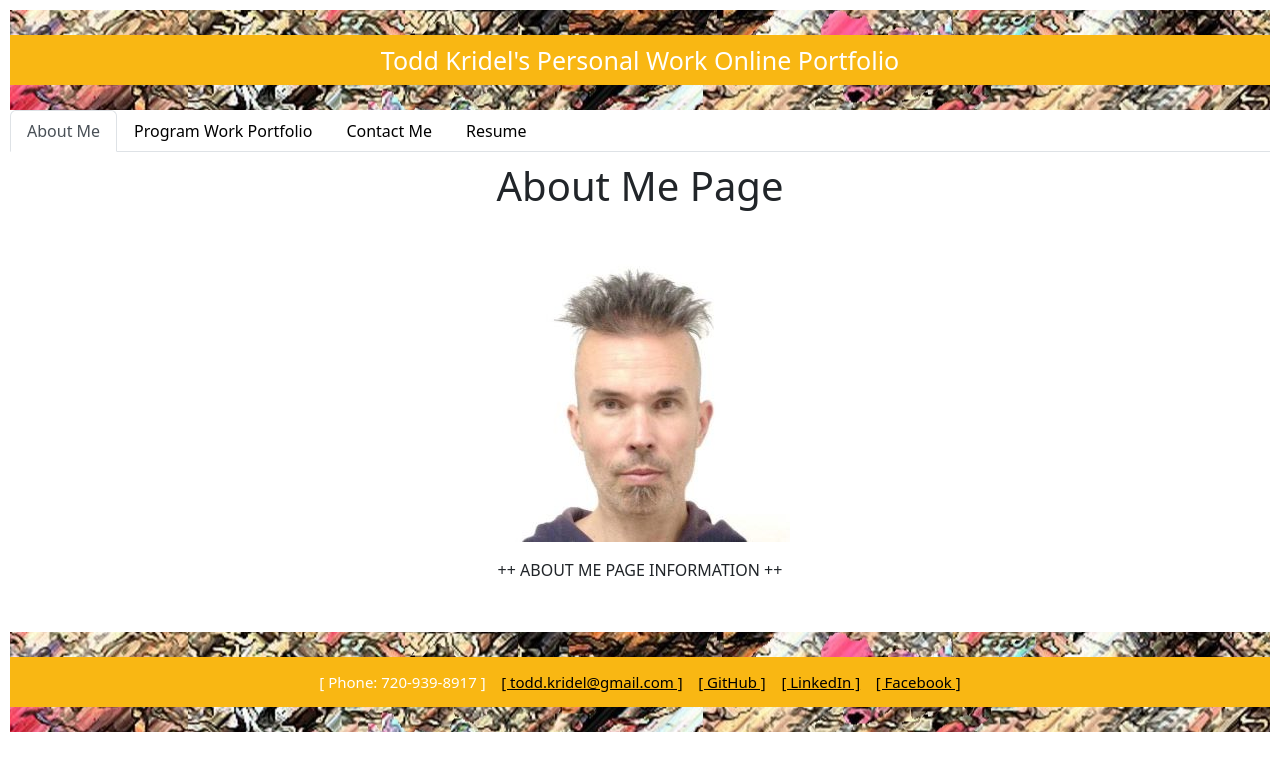
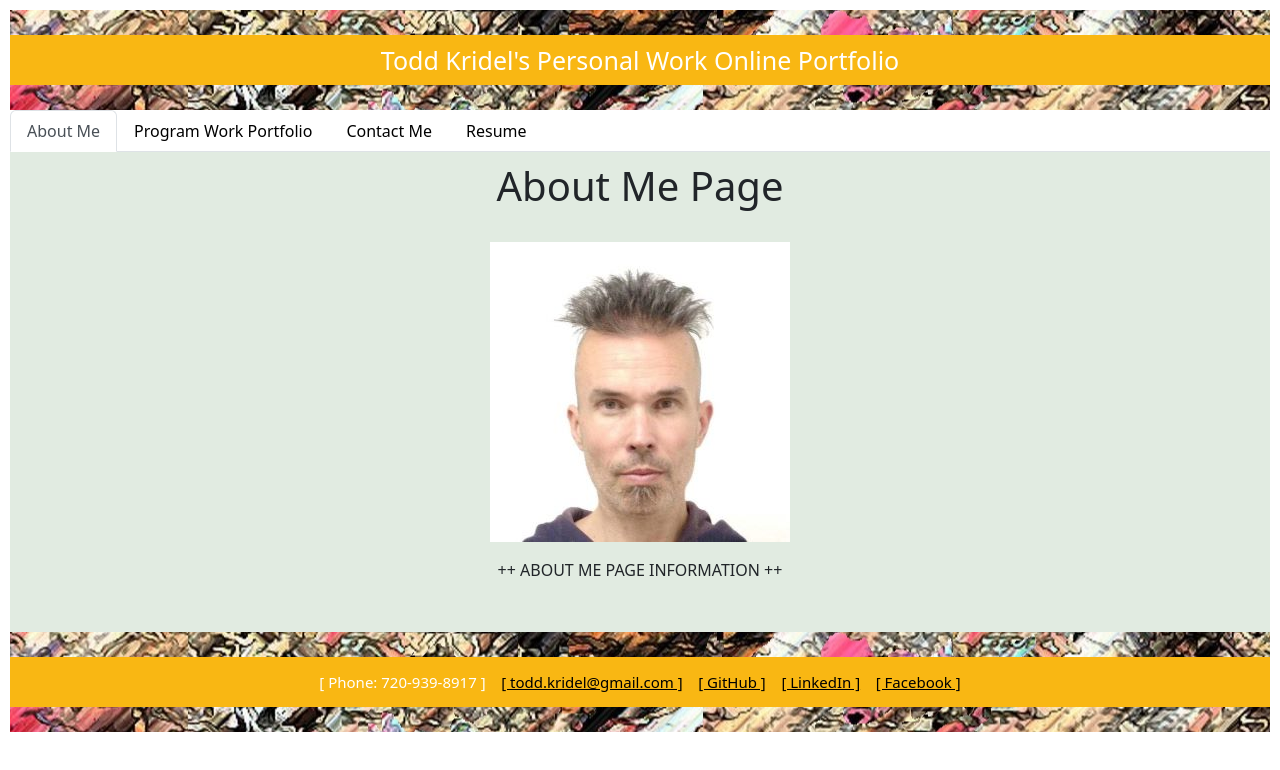
Before and after one commit to Todd-Kridel/todd-kridel-portfolio-webpage-react, a React (Create React App) app: page / in a window 1280 px wide. Shown: the top 770 px of the page. Built offline with nearby package versions, Linux system fonts and the light colour scheme.

Commit message:
refinements

```diff
--- a/src/style.css
+++ b/src/style.css
@@ -31,6 +31,7 @@ html, body {
 .bodySectionContainer {
   height: 60vh;
   overflow: auto;
+  background-color: rgb(225, 235, 225);
 }
 
 .form {
```
